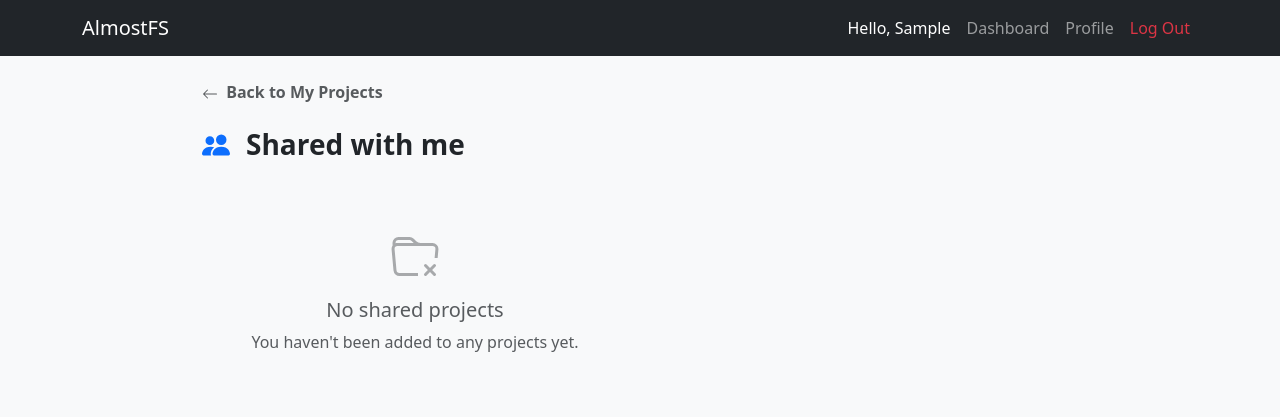
After one commit to AY02/web-technology-project, a Django app: page /projects/shared_with_me/ in a window 1280 px wide. The commit adds this page. Shown: the top 417 px of the page. Run offline with Django 5.2, Linux system fonts and the light colour scheme; the visitor is signed in with stand-in values (Sample User, id 1); data comes from the database, SQL or seed files in the repository; data that the repository does not hold is empty.

Commit message:
Implementing Shared Projects Interface.

```diff
--- /dev/null
+++ b/projects/templates/projects/shared_projects.html
@@ -0,0 +1,64 @@
+{% extends "base.html" %}
+
+{% block title %}Shared with me - AlmostFS{% endblock %}
+
+{% block content %}
+<div class="container mt-4 mb-5" style="max-width: 900px;">
+
+  <div class="mb-4">
+    <a href="{% url 'dashboard' %}" class="text-decoration-none text-muted fw-bold">
+      <svg xmlns="http://www.w3.org/2000/svg" width="16" height="16" fill="currentColor" class="bi bi-arrow-left me-1" viewBox="0 0 16 16"><path fill-rule="evenodd" d="M15 8a.5.5 0 0 0-.5-.5H2.707l3.147-3.146a.5.5 0 1 0-.708-.708l-4 4a.5.5 0 0 0 0 .708l4 4a.5.5 0 0 0 .708-.708L2.707 8.5H14.5A.5.5 0 0 0 15 8z"/></svg>
+      Back to My Projects
+    </a>
+  </div>
+
+  <div class="d-flex align-items-center mb-4">
+    <svg xmlns="http://www.w3.org/2000/svg" width="28" height="28" fill="currentColor" class="bi bi-people-fill text-primary me-3" viewBox="0 0 16 16">
+      <path d="M7 14s-1 0-1-1 1-4 5-4 5 3 5 4-1 1-1 1H7Zm4-6a3 3 0 1 0 0-6 3 3 0 0 0 0 6Zm-5.784 6A2.238 2.238 0 0 1 5 13c0-1.355.68-2.75 1.936-3.72A6.325 6.325 0 0 0 5 9c-4 0-5 3-5 4s1 1 1 1h4.216ZM4.5 8a2.5 2.5 0 1 0 0-5 2.5 2.5 0 0 0 0 5Z"/>
+    </svg>
+    <h3 class="fw-bold mb-0">Shared with me</h3>
+  </div>
+
+  <div class="row row-cols-1 row-cols-md-2 g-4">
+    {% for permission in shared_permissions %}
+    <div class="col">
+      <div class="card shadow-sm border-0 h-100 hover-shadow transition-all">
+        <div class="card-body p-4">
+          <div class="d-flex justify-content-between align-items-start mb-2">
+            <h5 class="fw-bold text-truncate mb-0">
+              <a href="{% url 'dashboard_project' permission.project.id %}" class="text-decoration-none text-dark stretched-link">
+                {{ permission.project.title }}
+              </a>
+            </h5>
+
+            <span class="badge ms-2
+              {% if permission.is_coll %}bg-success
+              {% elif permission.is_comm %}bg-warning text-dark
+              {% else %}bg-secondary{% endif %}">
+              {{ permission.get_role_display }}
+            </span>
+
+          </div>
+          <p class="text-muted small mb-0">
+            Owner: <strong>{{ permission.project.owner.username }}</strong>
+          </p>
+        </div>
+      </div>
+    </div>
+    {% empty %}
+    <div class="col-12 text-center py-5">
+      <div class="text-muted">
+        <svg xmlns="http://www.w3.org/2000/svg" width="48" height="48" fill="currentColor" class="bi bi-folder-x mb-3 opacity-50" viewBox="0 0 16 16"><path d="M.54 3.87.5 3a2 2 0 0 1 2-2h3.672a2 2 0 0 1 1.414.586l.828.828A2 2 0 0 0 9.828 3h3.982a2 2 0 0 1 1.992 2.181L15.546 8H14.54l.265-2.91A1 1 0 0 0 13.81 4H2.19a1 1 0 0 0-.996 1.09l.637 7a1 1 0 0 0 .995.91H9v1H2.826a2 2 0 0 1-1.991-1.819l-.637-7a1.99 1.99 0 0 1 .342-1.31zm6.339-1.576A1 1 0 0 0 6.172 2H2.5a1 1 0 0 0-1 .981l.006.139C1.72 3.042 1.95 3 2.19 3h5.396l-.707-.707z"/><path d="M11.854 10.146a.5.5 0 0 0-.707.708L12.293 12l-1.146 1.146a.5.5 0 0 0 .708.708L13 12.707l1.146 1.146a.5.5 0 0 0 .708-.708L13.707 12l1.146-1.146a.5.5 0 0 0-.708-.708L13 11.293l-1.146-1.146z"/></svg>
+        <h5>No shared projects</h5>
+        <p>You haven't been added to any projects yet.</p>
+      </div>
+    </div>
+    {% endfor %}
+  </div>
+</div>
+
+<style>
+  .hover-shadow:hover { transform: translateY(-3px); box-shadow: 0 .5rem 1rem rgba(0,0,0,.15)!important; }
+  .transition-all { transition: all .2s ease-in-out; }
+</style>
+{% endblock %}
--- a/projects/urls.py
+++ b/projects/urls.py
@@ -1,11 +1,18 @@
 from django.urls import path
-from .views import create_subproject, edit_project, delete_project, search_public_projects
+from .views import (
+  create_subproject,
+  edit_project,
+  delete_project,
+  search_public_projects,
+  SharedProjectsListView
+)
 
 
 urlpatterns = [
   path('<int:parent_id>/create/', create_subproject, name='create_subproject'),
   path('<int:project_id>/edit/', edit_project, name='edit_project'),
   path('<int:project_id>/delete/', delete_project, name='delete_project'),
+  path('shared_with_me/', SharedProjectsListView.as_view(), name='shared_projects'),
 
   # API Live Search
   path('search/public/', search_public_projects, name='search_public_projects')
--- a/projects/views.py
+++ b/projects/views.py
@@ -4,7 +4,10 @@ from django.views.decorators.http import require_POST
 from django.contrib import messages
 from django.http import JsonResponse, Http404
 from django.core.exceptions import ValidationError
-from .models import Project
+from django.views.generic import ListView
+from django.contrib.auth.mixins import LoginRequiredMixin
+from django.db.models import Q
+from .models import Project, ProjectPermission
 from .forms import ProjectCreateForm, ProjectEditForm
 
 
@@ -120,3 +123,14 @@ def search_public_projects(request):
     })
 
   return JsonResponse({'results': results})
+
+
+class SharedProjectsListView(LoginRequiredMixin, ListView):
+  model = ProjectPermission
+  template_name = 'projects/shared_projects.html'
+  context_object_name = 'shared_permissions'
+
+  def get_queryset(self):
+    return ProjectPermission.objects.filter(
+      user=self.request.user
+    ).select_related('project', 'project__owner').order_by('-project__creation_date')
```
Also changed, not shown: projects/templates/projects/sidebar.html (+9 -0 lines).
